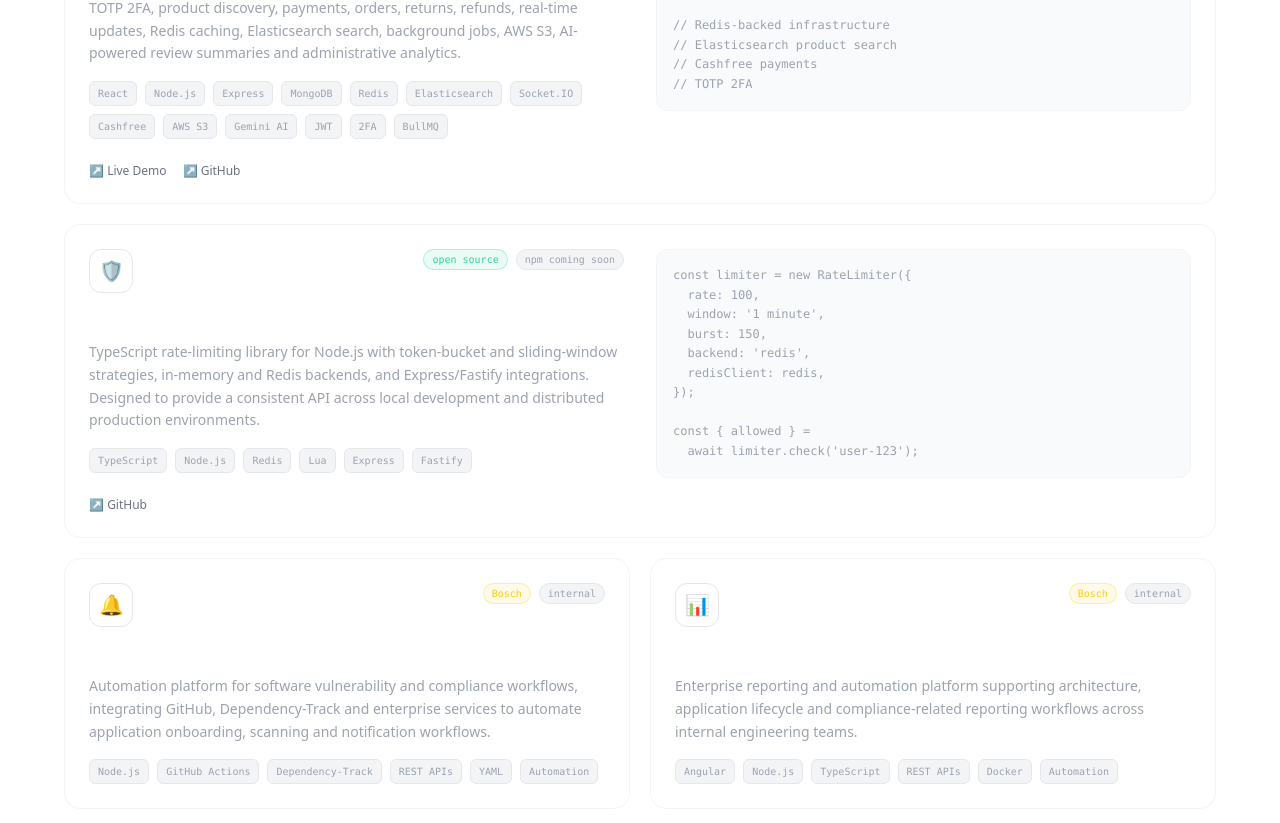
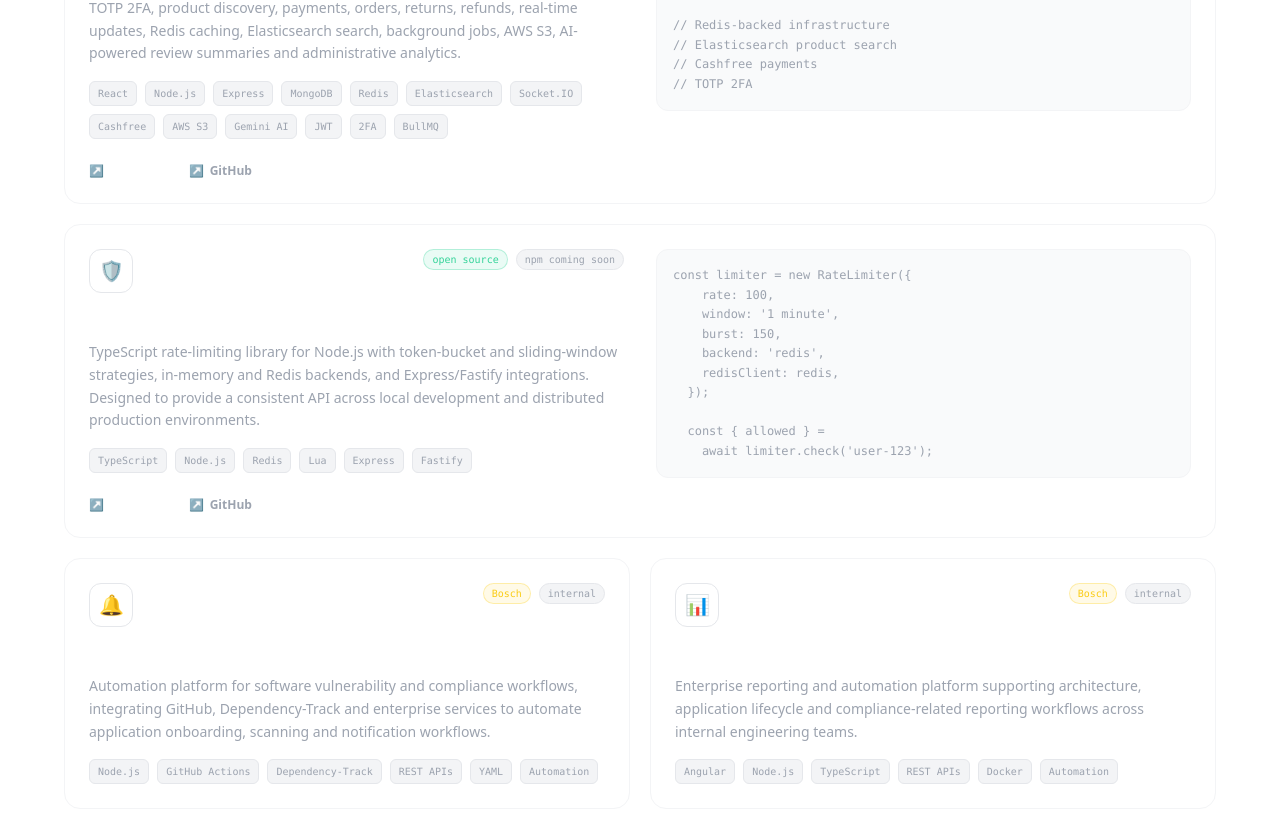
Before and after one commit to AnantDuhan/Anant-Duhan-Portfolio, a React app: page / in a window 1280 px wide. Shown: the part 1869-2692 px from the top of the page. Built offline with nearby package versions, Linux system fonts and the light colour scheme; the HTML template or start-up script is replaced by a standard one.

Commit message:
added more relevant data

```diff
--- a/package.json
+++ b/package.json
@@ -25,7 +25,9 @@
     "framer-motion": "^13.4.0",
     "lucide-react": "^1.47.0",
     "react": "^19.2.8",
-    "react-dom": "^19.2.8"
+    "react-dom": "^19.2.8",
+    "react-icons": "^5.7.0",
+    "simple-icons": "^16.32.0"
   },
   "devDependencies": {
     "@eslint/js": "^10.0.1",
--- a/src/components/Projects.tsx
+++ b/src/components/Projects.tsx
@@ -2,10 +2,11 @@
 import { PROJECTS } from '../data'
 
 const badgeColors: Record<string, string> = {
-  red:     'text-red-400 bg-red-400/10 border-red-400/30',
-  green:   'text-emerald-400 bg-emerald-400/10 border-emerald-400/30',
-  yellow:  'text-yellow-400 bg-yellow-400/10 border-yellow-400/30',
-  default: 'text-gray-500 dark:text-gray-400 bg-gray-100 dark:bg-dark-bg3 border-gray-200 dark:border-dark-border',
+  red: 'text-red-400 bg-red-400/10 border-red-400/30',
+  green: 'text-emerald-400 bg-emerald-400/10 border-emerald-400/30',
+  yellow: 'text-yellow-400 bg-yellow-400/10 border-yellow-400/30',
+  default:
+    'text-gray-500 dark:text-gray-400 bg-gray-100 dark:bg-dark-bg3 border-gray-200 dark:border-dark-border',
 }
 
 export default function Projects() {
@@ -14,33 +15,70 @@
   return (
     <section id="projects" className="py-28 px-6 lg:px-16">
       <div className="max-w-6xl mx-auto" ref={ref}>
-        <span className="font-mono text-xs font-medium text-accent tracking-widest block mb-3">// selected work</span>
-        <h2 className="text-4xl lg:text-5xl font-extrabold tracking-tight text-gray-900 dark:text-white mb-4">Projects</h2>
-        <p className="text-gray-500 dark:text-gray-400 mb-12 max-w-xl">Things I've built — open source and at Bosch.</p>
+        <span className="font-mono text-xs font-medium text-accent tracking-widest block mb-3">
+          // selected work
+        </span>
+
+        <h2 className="text-4xl lg:text-5xl font-extrabold tracking-tight text-gray-900 dark:text-white mb-4">
+          Projects
+        </h2>
+
+        <p className="text-gray-500 dark:text-gray-400 mb-12 max-w-xl">
+          Things I've built — open source and at Bosch.
+        </p>
 
         <div className="grid grid-cols-1 lg:grid-cols-2 gap-5">
           {PROJECTS.map((p, i) => (
-            <div key={p.name}
-              className={`rounded-2xl p-6 bg-white dark:bg-dark-surface
+            <div
+              key={p.name}
+              className={`
+                rounded-2xl p-6
+                bg-white dark:bg-dark-surface
                 border border-gray-100 dark:border-dark-border
                 hover:border-gray-200 dark:hover:border-dark-border2
-                hover:-translate-y-1 hover:shadow-xl dark:hover:shadow-black/30
-                transition-all duration-300 flex flex-col gap-4
+                hover:-translate-y-1
+                hover:shadow-xl dark:hover:shadow-black/30
+                transition-all duration-300
+                flex flex-col gap-4
+
                 ${p.featured ? 'lg:col-span-2 lg:grid lg:grid-cols-2 lg:gap-8' : ''}
-                ${inView ? 'opacity-100 translate-y-0' : 'opacity-0 translate-y-6'}`}
-              style={{ transitionDelay: `${i * 80}ms`, transitionDuration: '600ms' }}>
 
+                ${
+                  inView
+                    ? 'opacity-100 translate-y-0'
+                    : 'opacity-0 translate-y-6'
+                }
+              `}
+              style={{
+                transitionDelay: `${i * 80}ms`,
+                transitionDuration: '600ms',
+              }}
+            >
               {/* Main content */}
               <div className="flex flex-col gap-4">
                 <div className="flex items-start justify-between gap-3">
-                  <div className="w-11 h-11 rounded-xl bg-accent/10 border border-accent/20
-                    flex items-center justify-center text-xl flex-shrink-0">
+                  <div
+                    className="
+                      w-11 h-11 rounded-xl
+                      bg-accent/10
+                      border border-accent/20
+                      flex items-center justify-center
+                      text-xl flex-shrink-0
+                    "
+                  >
                     {p.icon}
                   </div>
-                  <div className="flex gap-2 flex-wrap">
-                    {p.badges.map(b => (
-                      <span key={b.label}
-                        className={`font-mono text-[10px] font-medium px-2 py-0.5 rounded-full border ${badgeColors[b.color]}`}>
+
+                  <div className="flex gap-2 flex-wrap justify-end">
+                    {p.badges.map((b) => (
+                      <span
+                        key={b.label}
+                        className={`
+                          font-mono text-[10px] font-medium
+                          px-2 py-0.5 rounded-full border
+                          ${badgeColors[b.color]}
+                        `}
+                      >
                         {b.label}
                       </span>
                     ))}
@@ -48,40 +86,98 @@
                 </div>
 
                 <div>
-                  <h3 className="font-bold text-gray-900 dark:text-white mb-2">{p.name}</h3>
-                  <p className="text-sm text-gray-500 dark:text-gray-400 leading-relaxed">{p.desc}</p>
+                  <h3 className="font-bold text-gray-900 dark:text-white mb-2">
+                    {p.name}
+                  </h3>
+
+                  <p className="text-sm text-gray-500 dark:text-gray-400 leading-relaxed">
+                    {p.desc}
+                  </p>
                 </div>
 
                 <div className="flex flex-wrap gap-2">
-                  {p.tech.map(t => (
-                    <span key={t} className="font-mono text-[10px] px-2 py-1 rounded-md
-                      bg-gray-100 dark:bg-dark-bg3 text-gray-500 dark:text-gray-400
-                      border border-gray-200 dark:border-dark-border">
+                  {p.tech.map((t) => (
+                    <span
+                      key={t}
+                      className="
+                        font-mono text-[10px]
+                        px-2 py-1 rounded-md
+                        bg-gray-100 dark:bg-dark-bg3
+                        text-gray-500 dark:text-gray-400
+                        border border-gray-200 dark:border-dark-border
+                      "
+                    >
                       {t}
                     </span>
                   ))}
                 </div>
 
                 {p.links.length > 0 && (
-                  <div className="flex gap-4 mt-auto pt-2">
-                    {p.links.map(l => (
-                      <a key={l.label} href={l.href} target="_blank" rel="noopener"
-                        className="text-xs font-medium text-gray-400 dark:text-gray-500
-                          hover:text-accent transition-colors flex items-center gap-1">
-                        ↗ {l.label}
-                      </a>
-                    ))}
+                  <div className="flex flex-wrap gap-4 mt-auto pt-2">
+                    {p.links.map((l) => {
+                      const isLiveDemo =
+                        l.label.toLowerCase().includes('live') ||
+                        l.label.toLowerCase().includes('demo')
+
+                      const isGitHub =
+                        l.label.toLowerCase().includes('github')
+
+                      return (
+                        <a
+                          key={l.label}
+                          href={l.href}
+                          target="_blank"
+                          rel="noopener noreferrer"
+                          aria-label={`${l.label} — ${p.name}`}
+                          className={`
+                            group
+                            inline-flex items-center gap-1.5
+                            text-xs font-semibold
+                            transition-all duration-200
+                            hover:-translate-y-0.5
+
+                            ${
+                              isLiveDemo
+                                ? 'text-accent hover:text-accent-hover'
+                                : isGitHub
+                                  ? 'text-gray-500 dark:text-gray-400 hover:text-gray-900 dark:hover:text-white'
+                                  : 'text-gray-500 dark:text-gray-400 hover:text-accent'
+                            }
+                          `}
+                        >
+                          <span
+                            className="
+                              transition-transform duration-200
+                              group-hover:translate-x-0.5
+                            "
+                          >
+                            ↗
+                          </span>
+
+                          {l.label}
+                        </a>
+                      )
+                    })}
                   </div>
                 )}
               </div>
 
               {/* Featured code block */}
               {p.featured && p.code && (
-                <div className="rounded-xl bg-gray-50 dark:bg-dark-bg3
-                  border border-gray-100 dark:border-dark-border
-                  p-4 font-mono text-xs leading-relaxed
-                  text-gray-600 dark:text-gray-400 self-start
-                  hidden lg:block whitespace-pre">
+                <div
+                  className="
+                    rounded-xl
+                    bg-gray-50 dark:bg-dark-bg3
+                    border border-gray-100 dark:border-dark-border
+                    p-4
+                    font-mono text-xs leading-relaxed
+                    text-gray-600 dark:text-gray-400
+                    self-start
+                    hidden lg:block
+                    whitespace-pre
+                    overflow-x-auto
+                  "
+                >
                   {p.code}
                 </div>
               )}
--- a/src/data/index.ts
+++ b/src/data/index.ts
@@ -1,3 +1,6 @@
+import { FaGithub, FaLinkedin } from 'react-icons/fa';
+import { Shield } from 'lucide-react'
+
 export const NAV_LINKS = [
   { label: 'About',      href: '#about' },
   { label: 'Experience', href: '#experience' },
@@ -83,7 +86,6 @@
 // Cashfree payments
 // TOTP 2FA`,
   },
-
   {
     featured: true,
     icon: '🛡️',
@@ -102,6 +104,10 @@
       'Fastify',
     ],
     links: [
+      {
+        label: 'Live Demo',
+        href: 'https://anantduhan.github.io/limiter-core/',
+      },
       {
         label: 'GitHub',
         href: 'https://github.com/AnantDuhan/limiter-core',
@@ -160,78 +166,149 @@
 
 export const SKILLS = [
   {
-    group: 'Languages',
+    group: 'Backend Engineering',
     items: [
-      { name: 'Java',       pct: 88 },
-      { name: 'TypeScript', pct: 90 },
-      { name: 'JavaScript', pct: 88 },
-      { name: 'Python',    pct: 70 },
-      { name: 'SQL',       pct: 78 },
+      { name: 'Java', pct: 88 },
+      { name: 'Spring Boot', pct: 85 },
+      { name: 'Node.js', pct: 90 },
+      { name: 'Express', pct: 88 },
+      { name: 'REST APIs', pct: 92 },
+      { name: 'Microservices', pct: 82 },
+      { name: 'Event-Driven Architecture', pct: 78 },
+      { name: 'API Design', pct: 88 },
     ],
   },
 
   {
-    group: 'Backend',
+    group: 'Distributed Systems',
     items: [
-      { name: 'Spring Boot', pct: 85 },
-      { name: 'Node.js',     pct: 90 },
-      { name: 'Express',     pct: 88 },
-      { name: 'REST APIs',   pct: 90 },
+      { name: 'Redis', pct: 85 },
+      { name: 'Kafka', pct: 72 },
+      { name: 'Socket.IO / WebSockets', pct: 84 },
+      { name: 'BullMQ / Background Jobs', pct: 78 },
+      { name: 'Elasticsearch', pct: 78 },
+      { name: 'Rate Limiting', pct: 88 },
+      { name: 'Caching', pct: 88 },
+      { name: 'Horizontal Scaling', pct: 72 },
+    ],
+  },
+
+  {
+    group: 'Databases',
+    items: [
+      { name: 'MongoDB', pct: 88 },
+      { name: 'Oracle', pct: 78 },
+      { name: 'SQL', pct: 82 },
+      { name: 'Database Indexing', pct: 82 },
+      { name: 'Query Optimization', pct: 75 },
+      { name: 'Data Modeling', pct: 82 },
+    ],
+  },
+
+  {
+    group: 'Cloud & DevOps',
+    items: [
+      { name: 'AWS', pct: 75 },
+      { name: 'Docker', pct: 84 },
+      { name: 'GitHub Actions', pct: 85 },
+      { name: 'CI/CD', pct: 85 },
+      { name: 'Linux', pct: 78 },
+      { name: 'Cloud Deployment', pct: 78 },
+    ],
+  },
+
+  {
+    group: 'Security & Reliability',
+    items: [
+      { name: 'JWT Authentication', pct: 85 },
+      { name: 'OAuth 2.0', pct: 78 },
+      { name: 'TOTP 2FA', pct: 82 },
+      { name: 'API Rate Limiting', pct: 88 },
+      { name: 'HTTP Security', pct: 78 },
+      { name: 'Fault Tolerance', pct: 70 },
     ],
   },
 
   {
     group: 'Frontend',
     items: [
-      { name: 'Angular',    pct: 85 },
-      { name: 'React',      pct: 82 },
+      { name: 'Angular', pct: 85 },
+      { name: 'React', pct: 82 },
       { name: 'TypeScript', pct: 90 },
-      { name: 'Redux',      pct: 78 },
-    ],
-  },
-
-  {
-    group: 'Distributed Systems',
-    items: [
-      { name: 'Redis',         pct: 85 },
-      { name: 'Elasticsearch', pct: 78 },
-      { name: 'Socket.IO',     pct: 82 },
-      { name: 'Docker',        pct: 82 },
+      { name: 'Redux', pct: 78 },
+      { name: 'Tailwind CSS', pct: 78 },
     ],
   },
 ]
 
 export const TECH_CHIPS = [
+  // Languages
   'Java',
+  'TypeScript',
+  'JavaScript',
+  'Python',
+  'SQL',
+
+  // Backend
   'Spring Boot',
   'Node.js',
-  'TypeScript',
-  'JavaScript',
+  'Express',
+  'REST APIs',
+  'Microservices',
+  'Event-Driven Architecture',
+  'API Design',
+
+  // Distributed Systems
+  'Redis',
+  'Kafka',
+  'Elasticsearch',
+  'Socket.IO',
+  'WebSockets',
+  'BullMQ',
+  'Caching',
+  'Rate Limiting',
+  'Background Jobs',
+  'Horizontal Scaling',
+
+  // Databases
+  'MongoDB',
+  'Oracle',
+  'Database Indexing',
+  'Query Optimization',
+  'Data Modeling',
+
+  // Cloud / DevOps
+  'AWS',
+  'Docker',
+  'GitHub Actions',
+  'CI/CD',
+  'Linux',
+  'Cloud Deployment',
+
+  // Security
+  'JWT',
+  'OAuth 2.0',
+  'TOTP 2FA',
+  'API Security',
+
+  // Frontend
   'React',
   'Angular',
-  'MongoDB',
-  'Oracle',
-  'Redis',
-  'Elasticsearch',
-  'Kafka',
-  'Socket.IO',
-  'BullMQ',
-  'Docker',
-  'AWS',
-  'GitHub Actions',
-  'REST APIs',
-  'JWT',
-  'OAuth',
-  'TOTP 2FA',
+  'Redux',
+  'Tailwind CSS',
+
+  // Engineering
   'Git',
-  'CI/CD',
+  'System Design',
+  'Testing',
+  'Automation',
 ]
 
 export const EXPERIENCE = [
   {
     period: 'Jan 2024 — Present',
     role: 'Software Engineer I',
-    company: 'Bosch Global Software Technologies · Coimbatore, India',
+    company: 'Bosch Global Software Technologies · Bangalore, India',
     points: [
       'Develop enterprise software using Java, Spring Boot, Node.js, Angular and TypeScript',
       'Built automation and backend services for application lifecycle, reporting and compliance workflows',
@@ -242,6 +319,18 @@
       'Improved application startup performance from approximately 25 seconds to 2–3 seconds',
       'Reduced post-release defects by approximately 30% through automated validation and tooling',
       'Reduced manual testing effort by approximately 90% through test automation',
+    ],
+  },
+
+  {
+    period: 'Jun 2022 — Jul 2022',
+    role: 'Software Engineer Intern',
+    company: 'Hestabit Technologies Pvt. Ltd. · Noida, India',
+    points: [
+      'Developed a monolithic Node.js backend and refactored it into scalable microservices using Moleculer.js to improve maintainability and address API bottlenecks',
+      'Built low-latency real-time communication between server and client using WebSockets, enabling continuous data flow',
+      'Developed REST APIs and integrated backend services with React-based frontend applications',
+      'Worked with Node.js, Moleculer.js, React, JavaScript, REST APIs and WebSockets',
     ],
   },
 
@@ -260,19 +349,20 @@
   },
 ]
 
+
 export const CONTACT_LINKS = [
   {
-    icon: '⚡',
+    icon: FaGithub,
     label: 'GitHub',
     href: 'https://github.com/AnantDuhan',
   },
   {
-    icon: '📦',
+    icon: Shield,
     label: 'limiter-core',
     href: 'https://github.com/AnantDuhan/limiter-core',
   },
   {
-    icon: '💼',
+    icon: FaLinkedin,
     label: 'LinkedIn',
     href: 'https://linkedin.com/in/anantduhan',
   },
```
Also changed, not shown: src/components/BrandIcon.tsx (added, +24 -0 lines), src/components/Contact.tsx (+21 -14 lines), 1 other file (tests, documents, lock files or other folders). Lines whose indentation alone changed are shown as unchanged.
